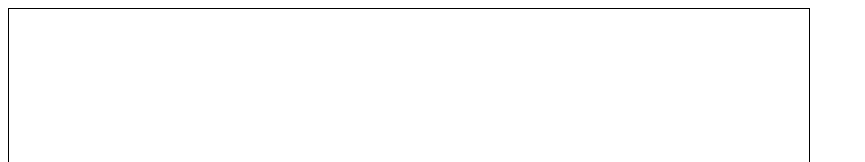
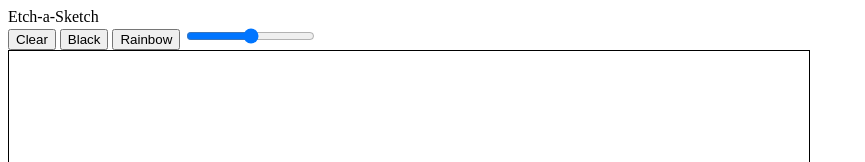
Before and after one commit to augelvin/etch-a-sketch, a plain HTML site: page index.html in a window 1280 px wide. Shown: the top 162 px of the page, without its empty margins (0-865 px from the left). Drawn offline with Linux system fonts and the light colour scheme.

Commit message:
add options bar

```diff
--- a/index.html
+++ b/index.html
@@ -8,6 +8,13 @@
     <link rel="stylesheet" href="styles.css">
 </head>
 <body>
+    <div class="header">Etch-a-Sketch</div>
+    <div class="navbar">
+        <button>Clear</button>
+        <button>Black</button>
+        <button>Rainbow</button>
+        <input type="range" min="16" max="100">
+    </div>
     <div class="container"></div>
 </body>
 <script src="etch-a-sketch.js"></script>
```
